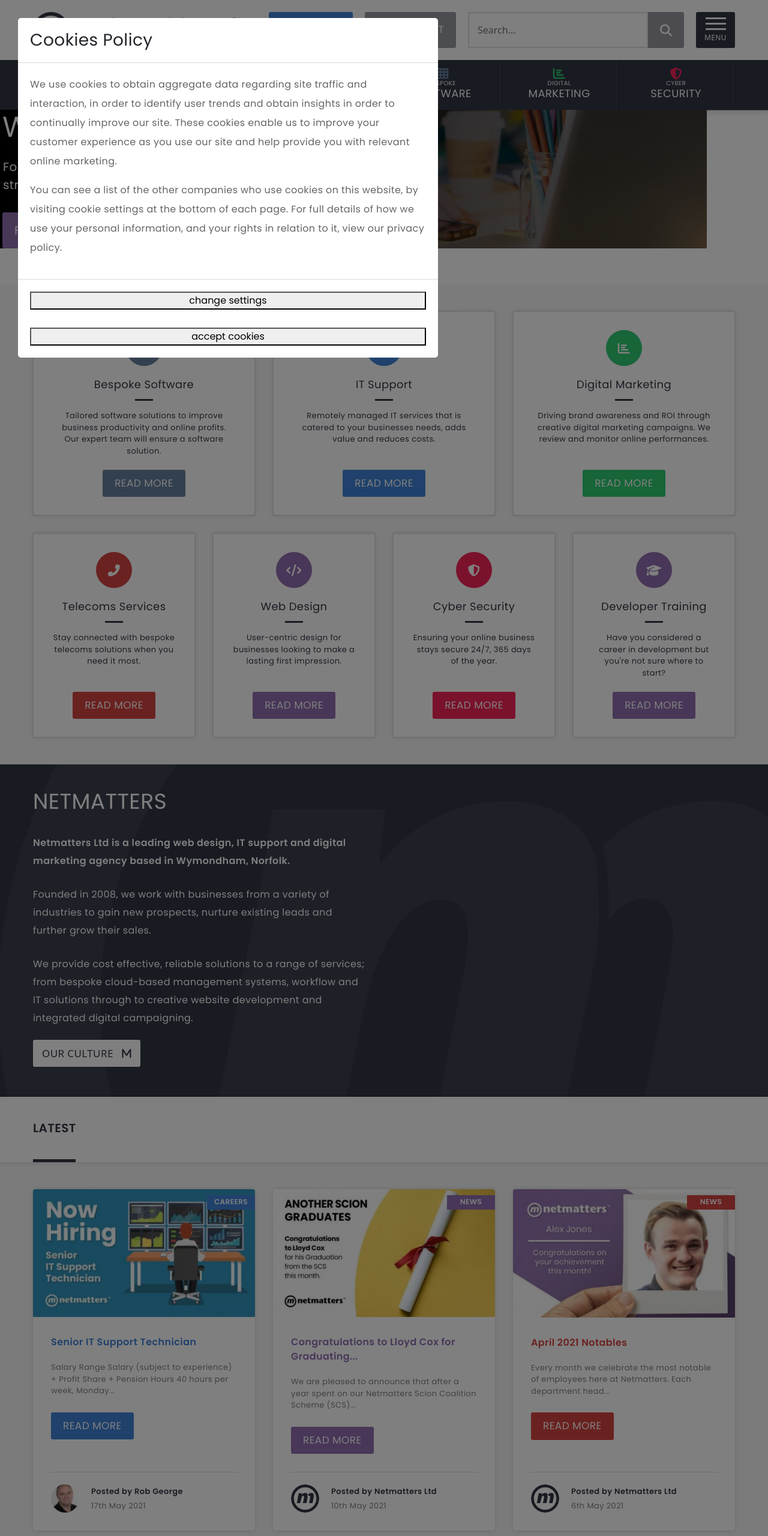
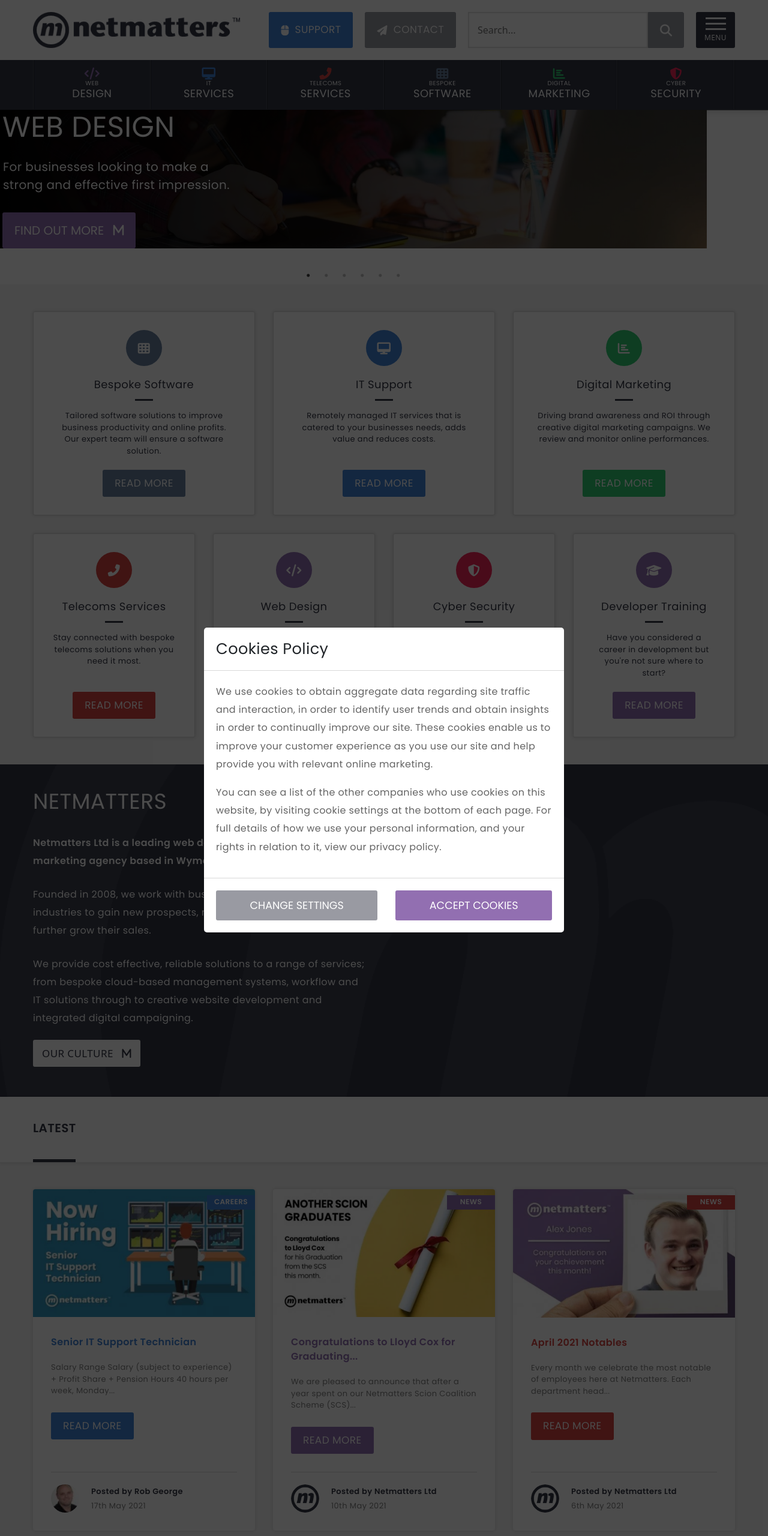
Before and after one commit to WackJeston/Netmatters-Homepage, a PHP site: page / in a window 1280 px wide. Shown: the top 2560 px of the page at 60% size. Run offline with PHP 8.4, Linux system fonts and the light colour scheme; some libraries are stand-ins or nearby versions.

Commit message:
Finished cookie CSS

```diff
--- a/css/style.css
+++ b/css/style.css
@@ -195,12 +195,13 @@ header {
   background: none;
 }
 
-.search {
+.nav-bot i {
   -ms-flex-item-align: center;
       -ms-grid-row-align: center;
       align-self: center;
   padding-bottom: 3px;
   color: #333645;
+  margin-right: 5px;
 }
 
 .tab-search {
@@ -1025,15 +1026,30 @@ header {
 }
 .cookie-container {
   position: fixed;
-  overflow-y: scroll;
+  overflow-y: auto;
   width: 100%;
-  height: 100vh;
-  background-color: rgba(0, 0, 0, 0.5);
+  height: 100%;
+  background-color: rgba(0, 0, 0, 0.7);
   z-index: 1000;
   font-family: "Poppins", sans-serif;
 }
 
+.cookie-positioner {
+  min-height: 100%;
+  display: -webkit-box;
+  display: -ms-flexbox;
+  display: flex;
+  -webkit-box-align: center;
+      -ms-flex-align: center;
+          align-items: center;
+  -webkit-box-pack: center;
+      -ms-flex-pack: center;
+          justify-content: center;
+  padding: 30px;
+}
+
 .cookie-pop-up {
+  float: center;
   display: -webkit-box;
   display: -ms-flexbox;
   display: flex;
@@ -1041,10 +1057,9 @@ header {
   -webkit-box-direction: normal;
       -ms-flex-direction: column;
           flex-direction: column;
-  max-width: 700px;
+  min-width: 100px;
   background-color: white;
   border-radius: 5px;
-  margin: 30px;
 }
 
 .cookie-pop-up div {
@@ -1057,11 +1072,12 @@ header {
 
 .cookie-pop-up div h3 {
   margin-bottom: 0;
+  font-size: 1.6rem;
 }
 
 .cookie-pop-up div p {
   color: #646464;
-  line-height: 2rem;
+  line-height: 1.9rem;
 }
 
 .cookie-pop-up .cookie-buttons {
@@ -1078,12 +1094,48 @@ header {
 
 .cookie-pop-up button {
   width: 100%;
+  padding: 10px;
+  border: none;
+  border-radius: 3px;
+  text-transform: uppercase;
+  color: white;
+  font-size: 1.1rem;
 }
 
 .cookie-pop-up .cookie-cs {
   margin-bottom: 30px;
-}
-
+  background-color: #999aa2;
+}
+
+.cookie-pop-up .cookie-cs:hover {
+  background-color: #84858f;
+}
+
+.cookie-pop-up .cookie-ac {
+  background-color: #926fb1;
+}
+
+.cookie-pop-up .cookie-ac:hover {
+  background-color: #7e57a0;
+}
+
+@media (min-width: 767px) {
+  .cookie-pop-up {
+    max-width: 600px;
+  }
+
+  .cookie-pop-up button {
+    width: auto;
+    -webkit-box-flex: 1;
+        -ms-flex-positive: 1;
+            flex-grow: 1;
+    height: 50px;
+  }
+
+  .cookie-pop-up .cookie-cs {
+    margin: 0 30px 0 0;
+  }
+}
 .slick {
   width: 92%;
 }
--- a/index.html
+++ b/index.html
@@ -31,6 +31,7 @@
   <body>
     <!-- Cookie Pop Up ------------------------------------------->
     <div class="cookie-container">
+      <div class="cookie-positioner">
         <div class="cookie-pop-up">
           <div class="cookie-title cookie-div">
             <h3>Cookies Policy</h3>
--- /dev/null
+++ b/js/cookie-pop-up.js
@@ -0,0 +1,5 @@
+const popUpHeight = document.querySelector(".cookie-pop-up").offsetHeight
+const containerHeight = document.querySelector(".cookie-container").offsetHeight
+const container = document.querySelector(".cookie-container")
+const acceptCookies = document.querySelector(".cookie-ac")
+let activeCookie = false
--- a/js/pop-up-menu.js
+++ b/js/pop-up-menu.js
@@ -4,25 +4,25 @@ const pageCover = document.querySelector(".page-cover")
 const line1 = document.querySelector("#line-1")
 const line2 = document.querySelector("#line-2")
 const line3 = document.querySelector("#line-3")
-let active = false
+let activeMenu = false
 
 
 menuButton.addEventListener("click", () => {
-  if (active === false) {
+  if (activeMenu === false) {
     body.classList.remove("menu-non-active")
     body.classList.add("menu-active")
     line1.style.animation = "line-key-1-f 450ms forwards"
     line2.style.animation = "line-key-2-f 450ms forwards"
     line3.style.animation = "line-key-3-f 450ms forwards"
     pageCover.style.display = "block"
-    active = true
-  } else if (active === true) {
+    activeMenu = true
+  } else if (activeMenu === true) {
     body.classList.remove("menu-active")
     body.classList.add("menu-non-active")
     line1.style.animation = "line-key-1-b 450ms forwards"
     line2.style.animation = "line-key-2-b 450ms forwards"
     line3.style.animation = "line-key-3-b 450ms forwards"
     pageCover.style.display = "none"
-    active = false
+    activeMenu = false
   }
 })
--- a/scss/components/_cookie-pop-up.scss
+++ b/scss/components/_cookie-pop-up.scss
@@ -5,25 +5,31 @@
 @use "utilities/variables";
 
 .cookie-container {
-  // display: flex;
-  // align-items: center;
-  // justify-content: center;
   position: fixed;
-  overflow-y: scroll;
+  overflow-y: auto;
   width: 100%;
-  height: 100vh;
-  background-color: variables.$background-color-3;
+  height: 100%;
+  background-color: variables.$overlay;
   z-index: 1000;
   font-family: 'Poppins', sans-serif;
+
+}
+
+.cookie-positioner {
+  min-height: 100%;
+  display: flex;
+  align-items: center;
+  justify-content: center;
+  padding: 30px;
 }
 
 .cookie-pop-up {
+  float: center;
   display: flex;
   flex-direction: column;
-  max-width: 700px;
+  min-width: 100px;
   background-color: white;
   border-radius: 5px;
-  margin: 30px;
 }
 
 .cookie-pop-up div {
@@ -36,11 +42,12 @@
 
 .cookie-pop-up div h3 {
   margin-bottom: 0;
+  font-size: 1.6rem;
 }
 
 .cookie-pop-up div p {
   color: variables.$primary-border-color-2;
-  line-height: 2rem;
+  line-height: 1.9rem;
 }
 
 .cookie-pop-up .cookie-buttons {
@@ -51,8 +58,48 @@
 
 .cookie-pop-up button {
   width: 100%;
+  padding: 10px;
+  border: none;
+  border-radius: 3px;
+  text-transform: uppercase;
+  color: white;
+  font-size: 1.1rem;
 }
 
 .cookie-pop-up .cookie-cs {
   margin-bottom: 30px;
+  background-color: variables.$contact;
 }
+
+.cookie-pop-up .cookie-cs:hover {
+  background-color: variables.$contact-hover;
+}
+
+.cookie-pop-up .cookie-ac {
+  background-color: variables.$news-1;
+}
+
+.cookie-pop-up .cookie-ac:hover {
+  background-color: variables.$news-1-hover;
+}
+
+
+
+//---------------------------------------
+//  Media Queries
+//---------------------------------------
+@media (min-width:767px) {
+  .cookie-pop-up {
+    max-width: 600px;
+  }
+
+  .cookie-pop-up button {
+    width: auto;
+    flex-grow: 1;
+    height: 50px;
+  }
+
+  .cookie-pop-up .cookie-cs {
+    margin: 0 30px 0 0;
+  }
+}
--- a/scss/components/_header.scss
+++ b/scss/components/_header.scss
@@ -118,10 +118,11 @@ header {
   background: none;
 }
 
-.search {
+.nav-bot i {
   align-self: center;
   padding-bottom: 3px;
   color: variables.$primary-color;
+  margin-right: 5px;
 }
 
 
--- a/scss/utilities/_variables.scss
+++ b/scss/utilities/_variables.scss
@@ -16,6 +16,8 @@ $primary-background-color: rgba(0,0,0,0.03);
 $secondary-background-color: rgba(0,0,0,0.075);
 $background-color-3: rgba(0,0,0,0.5);
 $background-color-4: rgba(0,0,0,0.15);
+
+$overlay: rgba(0,0,0,0.7);
 
 $primary-border-color: rgba(128,128,128,0.3);
 $primary-border-color-2: rgba(100,100,100,1);
```
Also changed, not shown: other parts of index.html (+22 -18 lines). Lines whose indentation alone changed are shown as unchanged.
